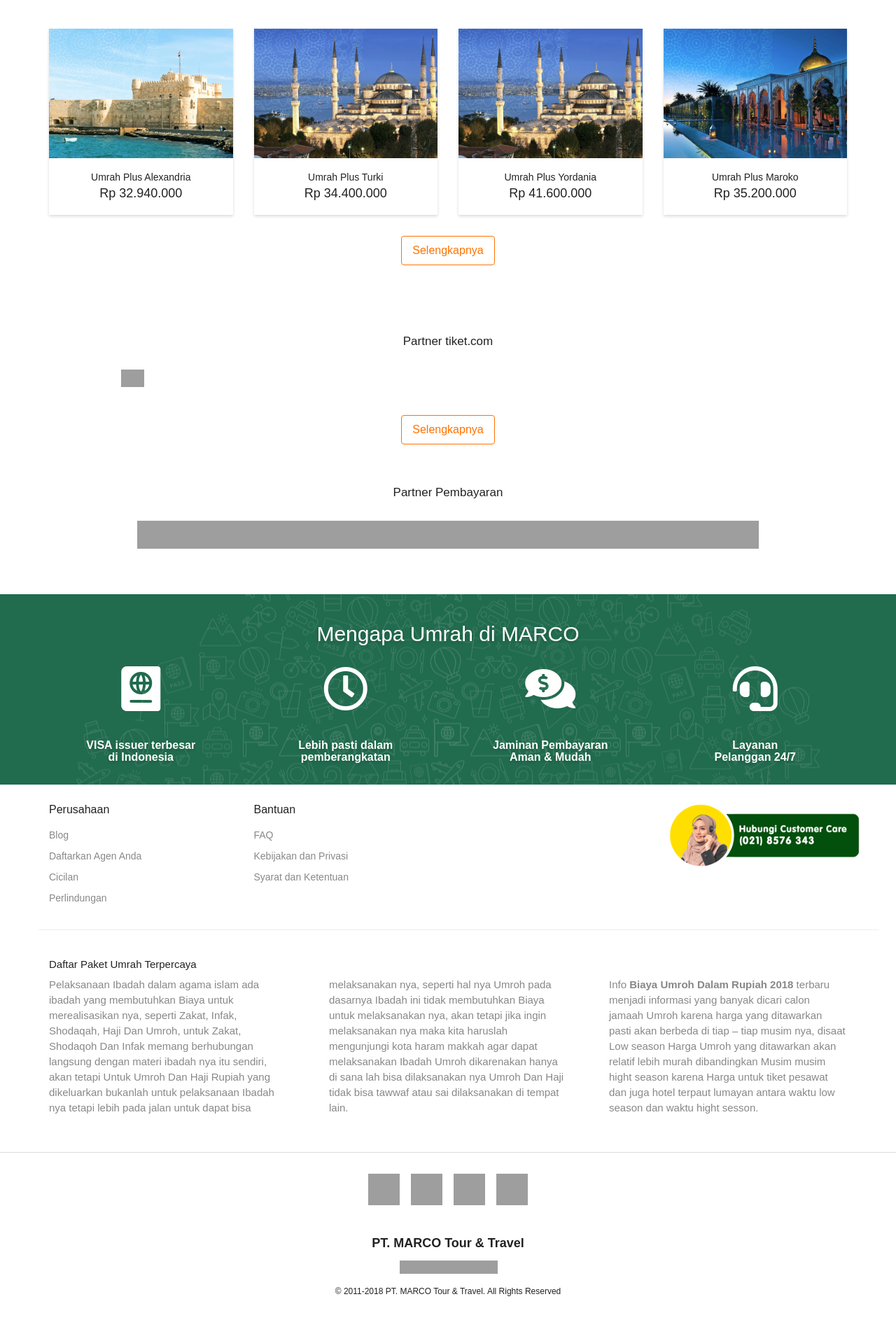
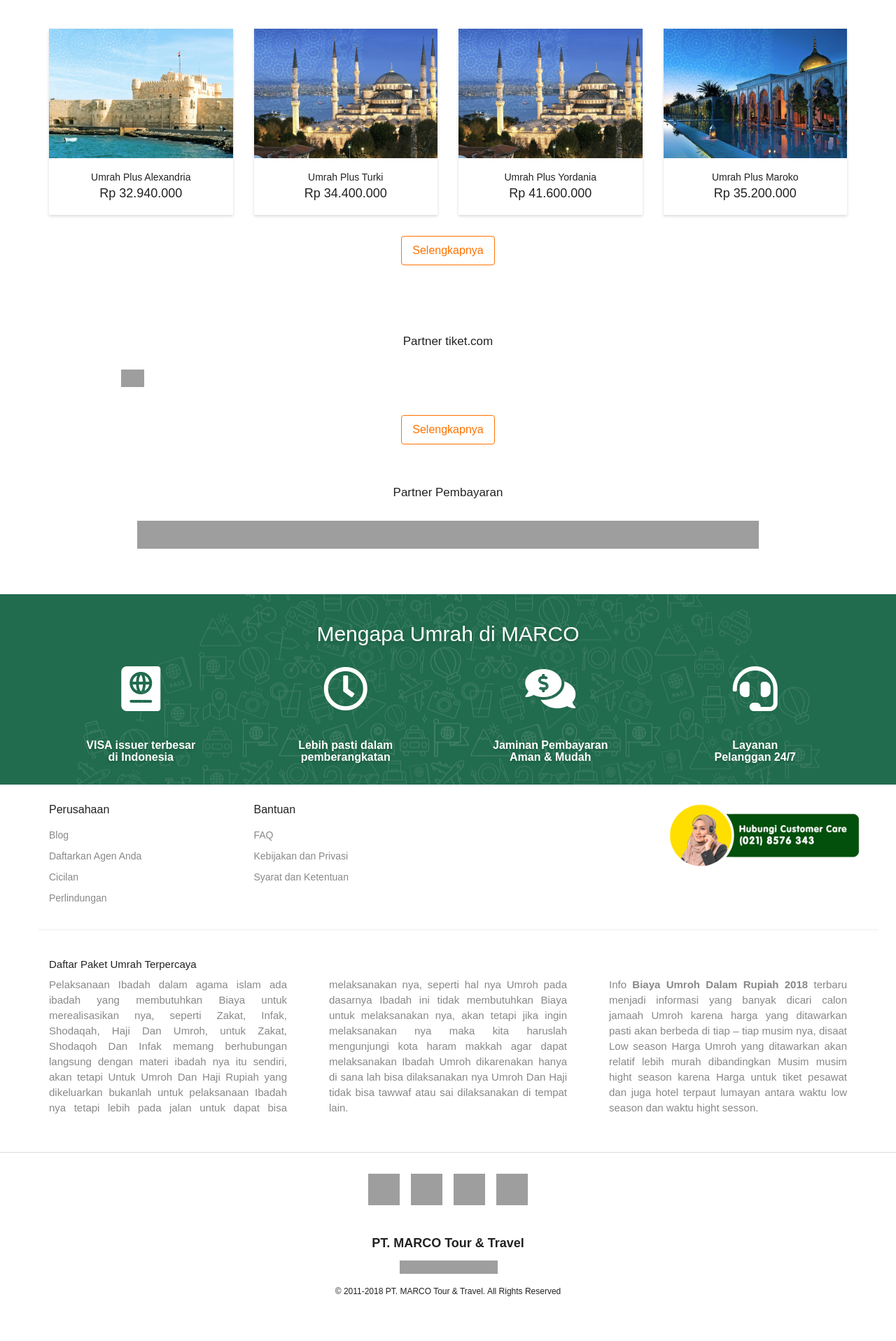
Before and after one commit to kemtol/marco, a Jekyll site: the page built from index.html, in a window 1280 px wide. Shown: the part 1838-3754 px from the top of the page at 70% size. Built offline with Jekyll 4.4.1, drawn with Linux system fonts in a browser that asks for light colours; nearby versions of some CDN libraries; some web fonts are replaced; grey boxes are pictures that could not be loaded.

Commit message:
Update footer.html

```diff
--- a/_includes/footer.html
+++ b/_includes/footer.html
@@ -50,9 +50,9 @@
                 </div>
                 <hr class="col-xs-12" style="margin-bottom: 2rem;">
                 <h2 class="title col-xs-12" style="font-size:15px">Daftar Paket Umrah Terpercaya</h2>
-                <div class="col-xs-12" style="column-count: 3;column-gap: 60px;color: #888;">
+                <div class="col-xs-12" style="column-count: 3;column-gap: 60px;color: #888;font-size:12px;text-align:justify">
                     <p>Pelaksanaan Ibadah dalam agama islam ada ibadah yang membutuhkan Biaya untuk merealisasikan nya, seperti Zakat, Infak, Shodaqah, Haji Dan Umroh, untuk Zakat, Shodaqoh Dan Infak memang berhubungan langsung dengan materi ibadah nya itu sendiri, akan tetapi Untuk Umroh Dan Haji Rupiah yang dikeluarkan bukanlah untuk pelaksanaan Ibadah nya tetapi lebih pada jalan untuk dapat bisa melaksanakan nya, seperti hal nya Umroh pada dasarnya Ibadah ini tidak membutuhkan Biaya untuk melaksanakan nya, akan tetapi jika ingin melaksanakan nya maka kita haruslah mengunjungi kota haram makkah agar dapat melaksanakan Ibadah Umroh dikarenakan hanya di sana lah bisa dilaksanakan nya Umroh Dan Haji tidak bisa tawwaf atau sai dilaksanakan di tempat lain.</p>
-                    <p>Info <strong><a href="https://www.khazzanahtour.id/biaya-umroh-dalam-rupiah/">Biaya Umroh Dalam Rupiah 2018</a></strong> terbaru menjadi informasi yang banyak dicari calon jamaah Umroh karena harga yang ditawarkan pasti akan berbeda di tiap – tiap musim nya, disaat Low season Harga Umroh yang ditawarkan akan relatif lebih murah dibandingkan Musim musim hight season karena Harga untuk tiket pesawat dan juga hotel terpaut lumayan antara waktu low season dan waktu hight sesson.</p>
+                    <p>Info <strong><a href="/">Biaya Umroh Dalam Rupiah 2018</a></strong> terbaru menjadi informasi yang banyak dicari calon jamaah Umroh karena harga yang ditawarkan pasti akan berbeda di tiap – tiap musim nya, disaat Low season Harga Umroh yang ditawarkan akan relatif lebih murah dibandingkan Musim musim hight season karena Harga untuk tiket pesawat dan juga hotel terpaut lumayan antara waktu low season dan waktu hight sesson.</p>
                 </div>
             </div>
         </div>
```
